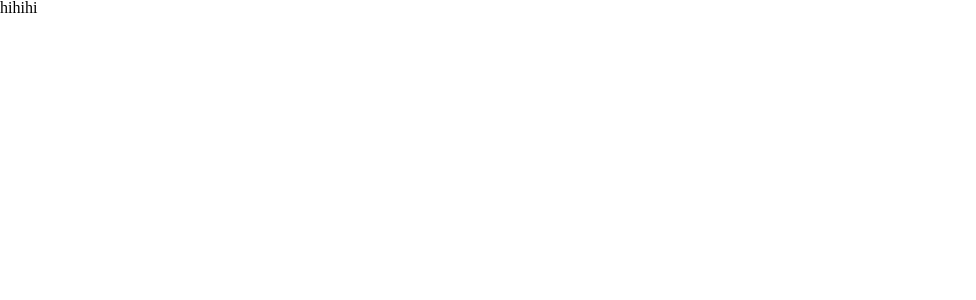
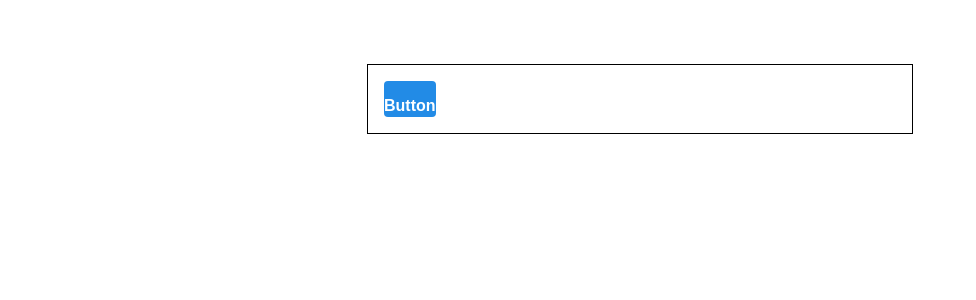
Before and after one commit to beomseok37/nextjs-practice, a Next.js app in the folder follow-todolist/: page / in a window 1280 px wide. Shown: the top 300 px of the page, without its empty margins (0-976 px from the left). Built offline with nearby package versions, Linux system fonts and the light colour scheme.

Commit message:
mybutton 생성

```diff
--- /dev/null
+++ b/follow-todolist/src/components/AppBlock/index.module.scss
@@ -0,0 +1,7 @@
+.app_block {
+  width: 512px;
+  margin: 0 auto;
+  margin-top: 4rem;
+  border: 1px solid black;
+  padding: 1rem;
+}
--- /dev/null
+++ b/follow-todolist/src/components/AppBlock/index.tsx
@@ -0,0 +1,13 @@
+import React, { ReactElement } from 'react';
+
+import styles from './index.module.scss';
+
+interface props {
+  children: ReactElement;
+}
+
+const AppBlock = ({ children }: props): React.ReactElement => {
+  return <div className={styles.app_block}>{children}</div>;
+};
+
+export default AppBlock;
--- /dev/null
+++ b/follow-todolist/src/components/MyButton/index.module.scss
@@ -0,0 +1,25 @@
+.button {
+  display: inline-flex;
+  outline: none;
+  border: none;
+  border-radius: 4px;
+  color: white;
+  font-weight: bold;
+  cursor: pointer;
+  padding: 1rem 0;
+
+  height: 2.25rem;
+  font-size: 1rem;
+
+  background: #228be6;
+  &:hover {
+    background: #339af0;
+  }
+  &:active {
+    background: #1c7ed6;
+  }
+
+  & + & {
+    margin-left: 1rem;
+  }
+}
--- /dev/null
+++ b/follow-todolist/src/components/MyButton/index.tsx
@@ -0,0 +1,16 @@
+import React from 'react';
+import styles from './index.module.scss';
+
+interface props {
+  children: React.ReactElement | string;
+}
+
+const MyButton = ({ children }: props): React.ReactElement => {
+  return (
+    <button type="button" className={styles.button} aria-label="my-button">
+      {children}
+    </button>
+  );
+};
+
+export default MyButton;
--- a/follow-todolist/src/pages/index.tsx
+++ b/follow-todolist/src/pages/index.tsx
@@ -1,7 +1,14 @@
 import type { NextPage } from 'next';
 
+import MyButton from 'src/components/MyButton';
+import AppBlock from 'src/components/AppBlock';
+
 const Home: NextPage = () => {
-  return <div>hihihi</div>;
+  return (
+    <AppBlock>
+      <MyButton>Button</MyButton>
+    </AppBlock>
+  );
 };
 
 export default Home;
```
